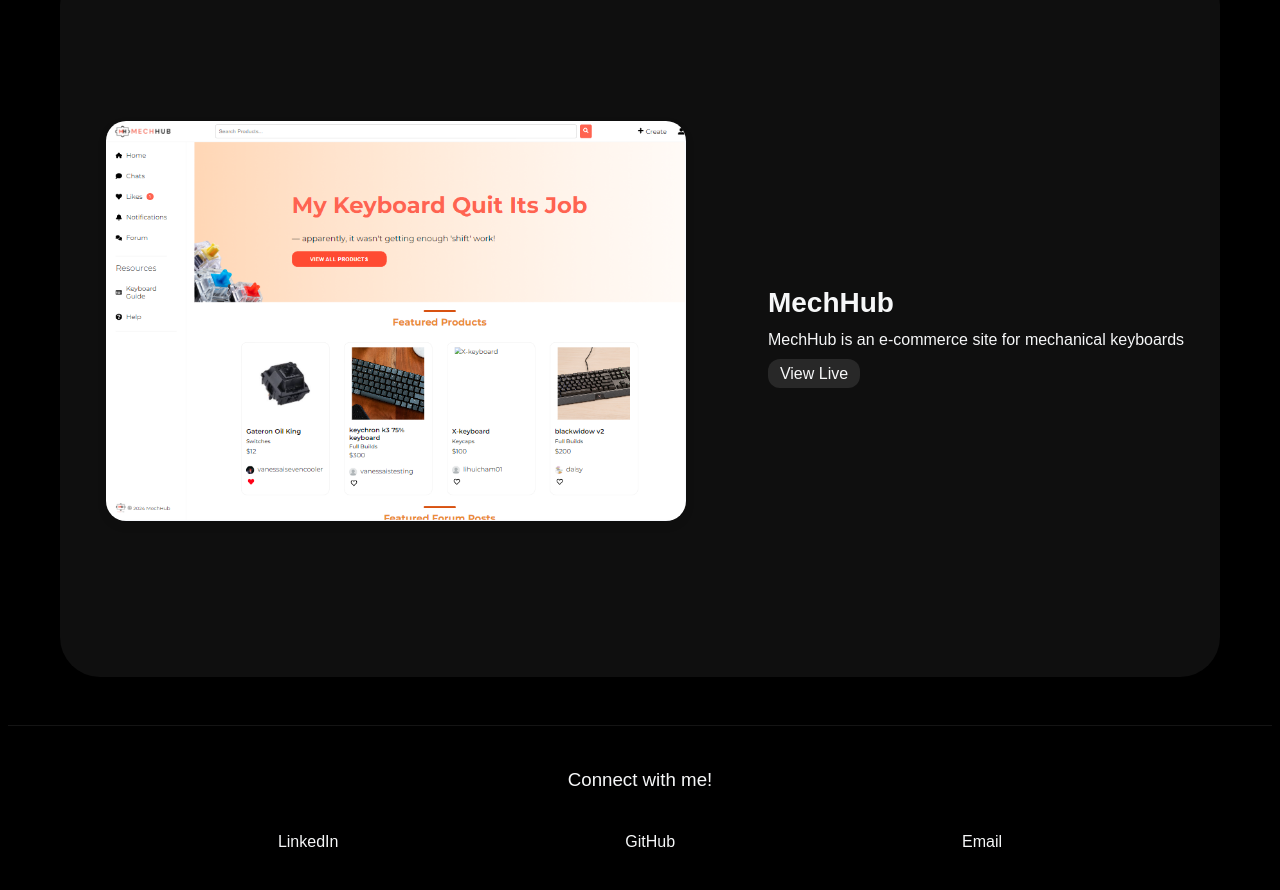
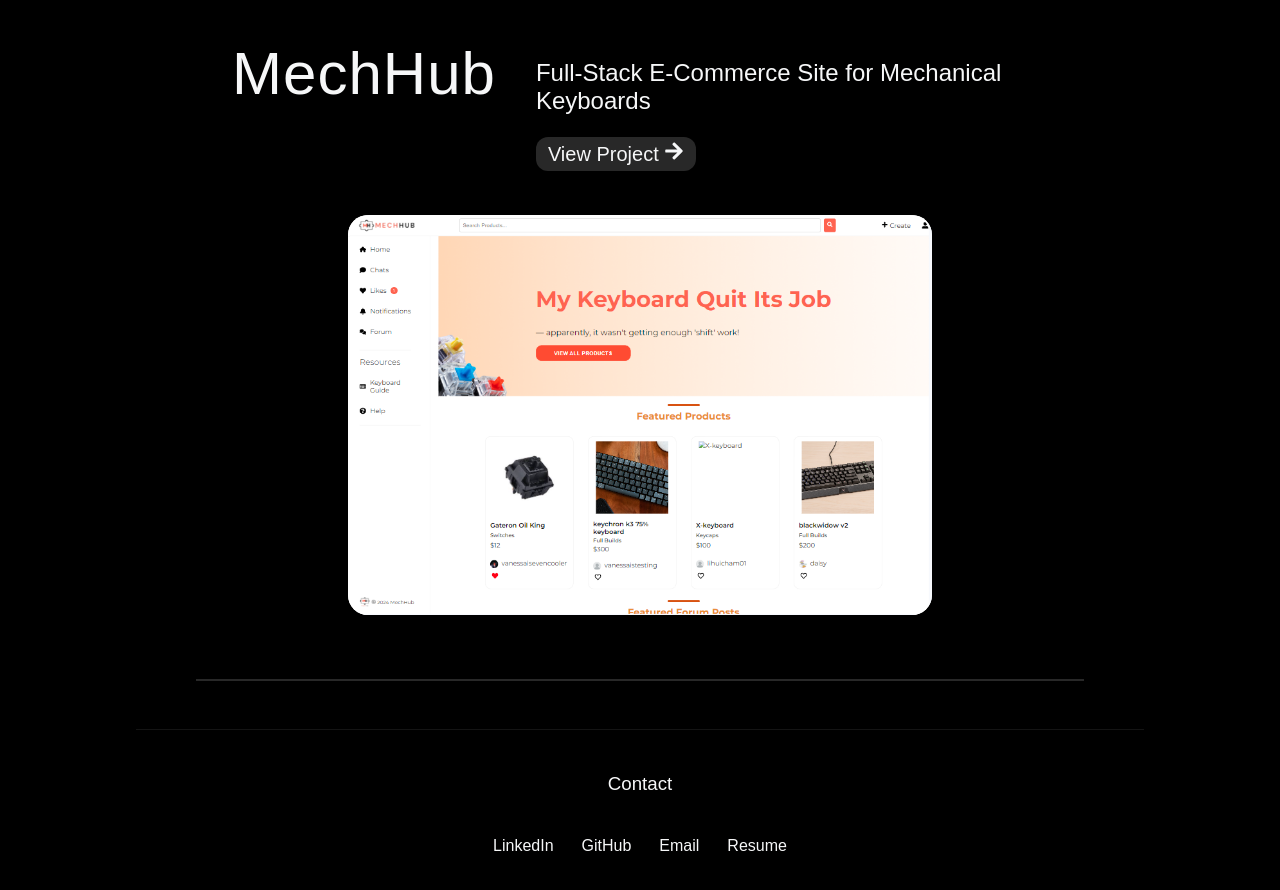
Before and after one commit to vanesssalai/portfolio, a React (Vite) app: page / in a window 1280 px wide. Shown: the part 1820-2710 px from the top of the page. Built offline with nearby package versions, Linux system fonts and the light colour scheme; a web font is replaced by a local one.

Commit message:
reformatted projects

```diff
--- a/index.html
+++ b/index.html
@@ -4,7 +4,7 @@
     <meta charset="UTF-8" />
     <meta name="viewport" content="width=device-width, initial-scale=1.0" />
     <link rel="apple-touch-icon" sizes="180x180" href="/public/favicon_io/apple-touch-icon.png">
-    <link rel="icon" type="image/png" sizes="32x32" href="/public/favicon_io/favicon-32x32.png">
+    <link rel="icon" type="image/png" sizes="32x32" href="/favicon_io/favicon-32x32.png">
     <link rel="icon" type="image/png" sizes="16x16" href="/public/favicon_io/favicon-16x16.png">
     <link rel="manifest" href="/favicon_io/site.webmanifest">
     <title>Vanessa</title>
--- a/src/App.jsx
+++ b/src/App.jsx
@@ -2,7 +2,7 @@
 import { BrowserRouter as Router, Routes, Route } from "react-router-dom";
 
 import Home from './pages/Home/Home';
-import MechHub from './pages/Projects/MechHub';
+import MechHub from './pages/Projects/MechHub/MechHub';
 import './App.css'
 
 function App() {
--- a/src/components/AboutMe/AboutMe.jsx
+++ b/src/components/AboutMe/AboutMe.jsx
@@ -21,7 +21,7 @@
             </div>
             <div className="link-button">
                     <a href='#projects' className="link">
-                        Learn More About My Projects <FaArrowDown />
+                        View My Projects Below <FaArrowDown />
                     </a>
                 </div>
         </div>
--- a/src/components/Projects/Projects.css
+++ b/src/components/Projects/Projects.css
@@ -9,19 +9,17 @@
 
 .project-item {
     min-height: 80vh;
-    min-width: 80vw;
     padding: 36px;
     margin: 24px 0;
-    border-radius: 40px;
     transform: translateY(20px);
     transition: transform 0.5s ease-out, box-shadow 0.5s ease-out;
     display: flex;
-    flex-direction: row;
-    gap: 72px;
+    flex-direction: column;
     align-items: center;
-    background-color: rgba(150, 150, 150, 0.1);
     position: relative;
     overflow: visible;
+    border: solid 2px rgb(40, 40, 40);
+    border-style: solid none solid none;
 }
 
 .project-item.appear {
@@ -36,6 +34,7 @@
     display: flex;
     justify-content: center;
     align-items: center;
+    overflow: hidden;
 }
 
 .project-image {
@@ -46,112 +45,48 @@
     border-radius: 20px;
     object-fit: contain;
     position: absolute;
-    transition: transform 0.5s ease, z-index 0s 0.5s;
-    box-shadow: 0 4px 10px rgba(0, 0, 0, 0.1);
-}
-
-/* image animation */
-.project-image:nth-child(1) {
-    z-index: 1;
-}
-
-.project-image:nth-child(2) {
-    z-index: 2;
-    display: none;
-}
-
-.project-image:nth-child(3) {
-    z-index: 3;
-    display: none;
-}
-
-.project-item .project-image {
-    transition: transform 0.7s ease, z-index 0s;
-    transform: translateX(0) translateY(0);
-}
-
-.project-item:hover .project-image:nth-child(1) {
-    transform: translateX(32px) translateY(-20px);
-    transition-delay: 0s;
-}
-
-.project-item:hover .project-image:nth-child(2) {
-    transform: translateX(0) translateY(0);
-    display: block;
-    transition-delay: 0.35s;
-}
-
-.project-item:hover .project-image:nth-child(3) {
-    transform: translateX(-32px) translateY(20px);
-    display: block;
-    transition-delay: 0.7s;
-}
-
-.project-image:hover {
-    z-index: 4 !important;
-    transition: z-index 0s !important;
 }
 
 /* text and information */
 .project-information-container {
-    margin-top: 16px;
+    display: flex;
+    flex-direction: row;
+    gap: 40px;
+    margin: 24px 0;
 }
 
-.project-information-container h3 {
+.project-information-container .project-name {
+    font-size: 60px;
+    font-weight: 200;
+    letter-spacing: 1px;
     margin: 12px 0;
-    font-size: 28px;
 }
 
-.project-information-container p {
-    margin: 8px 0 16px 0;
+.project-information-desc, .project-desc {
+    font-size: 24px;
+    margin: 16px 0 24px 0;
+    width: 40vw;
 }
 
-.project-information-container a {
+.view-more-button {
     padding: 6px 12px;
     background-color: rgb(40, 40, 40);
     border-radius: 12px;
     text-decoration: none;
     color: #F6F7F8;
+    cursor: pointer;
+    font-size: 20px;
+    transition: transform 0.5s ease, background-color 0.3s ease;
 }
 
-.project-information-container a:hover {
-    text-decoration: underline;
-    transition: background-color 0.5s ease-in-out;
-    animation: colorChange 2s linear infinite;
-}
-
-.hidden {
-    display: none;
-    position: absolute;
-    bottom: 24px;
-    right: 20px;
-    cursor: pointer;
-    font-size: 20px;
-    transition: 0.7s all ease-out;
-}
-
-.hidden:hover {
-    transform: translateY(-6px);
-}
-
-.project-item:hover .hidden {
-    display: block;
-    transition: color 0.5s ease-in-out;
-    color: #F6F7F8;
-}
-
-@keyframes colorChange {
-    0% { color: #FF3366; }
-    25% { color: #2EC4B6; }
-    50% { color: #F6F7F8; }
-    75% { color: #20A4F3; }
-    100% { color: #FF3366; }
+.view-more-button:hover {
+    background-color: rgb(50, 50, 50);
+    transform: translateY(-10px);
 }
 
 @media screen and (max-width: 768px) {
     .project-item {
         flex-direction: column;
-        /* min-height: ; */
         min-width: 80vw;
         padding: 24px;
         gap: 20px;
--- a/src/components/Projects/Projects.jsx
+++ b/src/components/Projects/Projects.jsx
@@ -1,6 +1,6 @@
 import React, { useEffect, useRef } from "react";
 import { useNavigate } from 'react-router-dom';
-import { FaAngleRight } from "react-icons/fa6";
+import { FaArrowRight } from "react-icons/fa";
 
 import MechHub_Landing from '../../assets/Images/MechHub/MechHub.png';
 import MechHub_Profile from '../../assets/Images/MechHub/MechHub2.png';
@@ -13,8 +13,7 @@
     const projects = [
         {
             name: 'MechHub',
-            description: 'MechHub is an e-commerce site for mechanical keyboards',
-            live: 'https://orbital-mechhub.web.app/',
+            description: 'Full-Stack E-Commerce Site for Mechanical Keyboards',
             images: [MechHub_Landing, MechHub_Profile, MechHub_Forum],
             path: '/mechhub'
         },
@@ -68,18 +67,23 @@
                         ref={el => projectRefs.current[index] = el}
                         className="project-item"
                     >
+                        <div className="project-information-container">
+                            <h3 className="project-name">{project.name}</h3>
+                            <div className="project-information-desc">
+                                <p className="project-desc">{project.description}</p>
+                                <a className="view-more-button" onClick={(event) => handleClick(project.path, event)}>View Project <FaArrowRight /></a>
+                            </div>
+                        </div>
                         <div className="image-container">
                             {project.images.map((image, imgIndex) => (
-                                <img key={imgIndex} src={image} alt={`${project.name}-${imgIndex}`} className="project-image" />
+                                <img
+                                    key={imgIndex}
+                                    src={image}
+                                    alt={`${project.name}-${imgIndex}`}
+                                    className="project-image"
+                                    style={{zIndex: 3 - imgIndex}}
+                                />
                             ))}
-                        </div>
-                        <div className="project-information-container">
-                            <h3>{project.name}</h3>
-                            <p>{project.description}</p>
-                            <a href={project.live} target="_blank" rel="noopener noreferrer">View Live</a>
-                        </div>
-                        <div className="hidden" onClick={(event) => handleClick(project.path, event)}>
-                            <p>click here for more info <FaAngleRight /> </p>
                         </div>
                     </div>
                 ))}
--- a/src/layout/Footer/Footer.css
+++ b/src/layout/Footer/Footer.css
@@ -1,9 +1,11 @@
 footer {
     margin-top: auto;
-    padding: 24px 0;
-    width: 100vw;
-    max-width: 1360px;
+    padding: 24px;
+    width: auto;
+    max-width: 960px;
     display: flex;
+    margin-left: auto;
+    margin-right: auto;
     width: 100%;
     flex-direction: column;
     justify-content: center;
@@ -27,8 +29,9 @@
     width: 80%;
     padding: 24px 8px;
     display: flex;
+    justify-content: center;
     cursor: pointer;
-    justify-content: space-around;
+    gap: 28px;
     text-decoration: none;
 }
 
--- a/src/layout/Footer/Footer.jsx
+++ b/src/layout/Footer/Footer.jsx
@@ -5,12 +5,13 @@
     return (
         <footer>
             <div className='footer-content'>
-                <h3>Connect with me!</h3>
-                <a className='footer-icon'>
+                <h3>Contact</h3>
+                <div className='footer-icon'>
                     <a>LinkedIn</a>
                     <a>GitHub</a>
                     <a>Email</a>
-                </a>
+                    <a>Resume</a>
+                </div>
             </div>
         </footer>
     )
--- a/src/pages/Projects/MechHub.jsx
+++ /dev/null
@@ -1,11 +0,0 @@
-import React from "react";
-import Format from '../../layout/Format/Format';
-
-export default function MechHub() {
-    return (
-        <Format content={
-            <>
-            </>
-        } />
-    )
-}
--- /dev/null
+++ b/src/pages/Projects/MechHub/MechHub.jsx
@@ -0,0 +1,36 @@
+import React from "react";
+import Format from '../../../layout/Format/Format';
+import '../ProjectsPage.css';
+import './MechHub.css';
+
+export default function MechHub() {
+    const stack = [
+        {
+            name: ['ReactJS', 'CSS', 'Firebase', 'TensorFlow'],
+        },
+    ];
+
+    return (
+        <Format content={
+            <div className="project-content-container">
+                <div className="project-summary">
+                    <h1>MechHub</h1>
+                    <div className="tech-stack">
+                        {stack[0].name.map((tech, index) => (
+                            <p
+                                key={index}
+                            >
+                                {tech}
+                            </p>
+                        ))}
+                    </div>
+                    <div className="redirect-links">
+                        <a href="#">View Live</a>
+                        <a href="#">View Source</a>
+                    </div>
+
+                </div>
+            </div>
+        } />
+    )
+}
--- /dev/null
+++ b/src/pages/Projects/ProjectsPage.css
@@ -0,0 +1,36 @@
+.project-content-container {
+    display: flex;
+    justify-content: center;
+    align-items: center;
+    padding: 24px;
+}
+
+.tech-stack {
+    display: flex;
+    flex-direction: row;
+    gap: 8px;
+
+    p {
+        padding: 6px 12px;
+        background-color: rgb(40, 40, 40);
+        border-radius: 12px;
+        font-size: 16px;
+    }
+}
+
+.redirect-links {
+    display: flex;
+    flex-direction: row;
+    gap: 12px;
+
+    a {
+        padding: 6px 12px;
+        border: solid 1px rgb(40, 40, 40);
+        border-radius: 12px;
+        font-size: 16px;
+        color: #F6F7F8;
+        cursor: pointer;
+        text-decoration: none;
+    }
+
+}
```
Also changed, not shown: src/pages/Projects/MechHub/MechHub.css (added).
